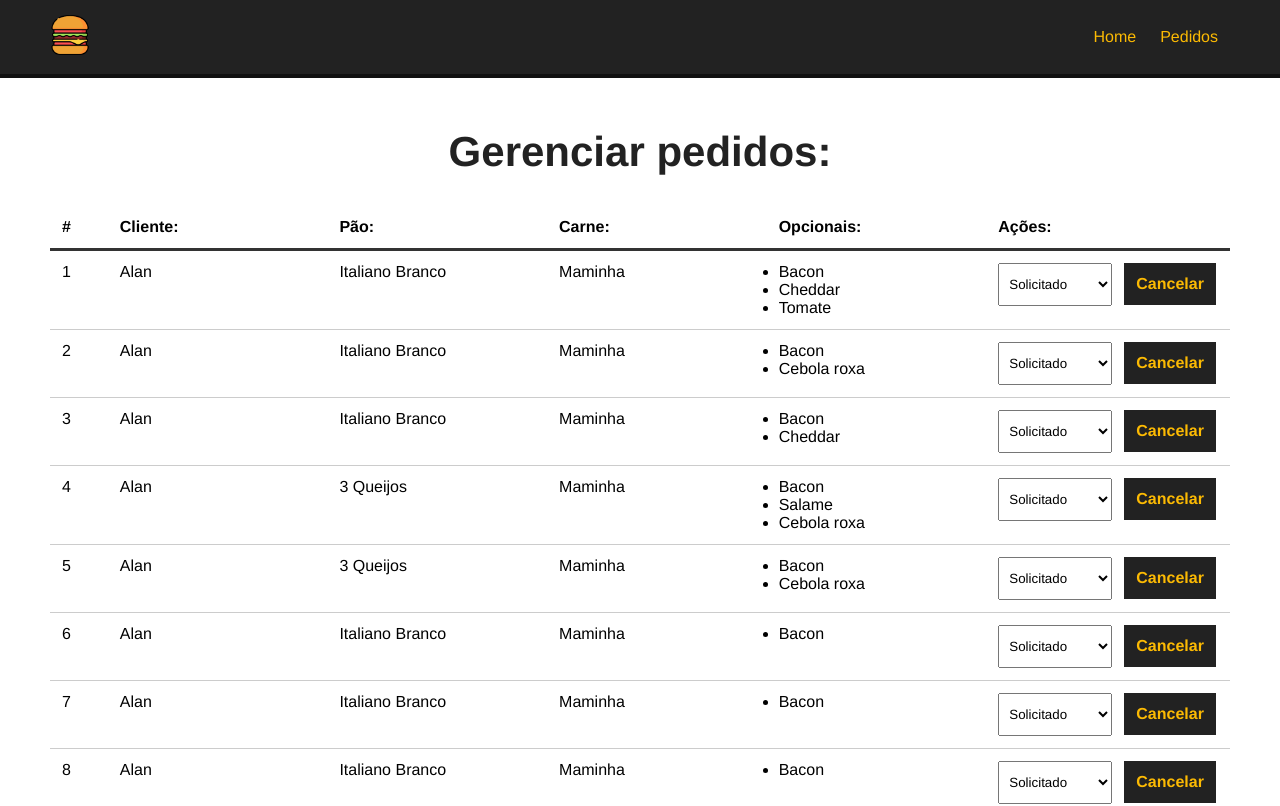
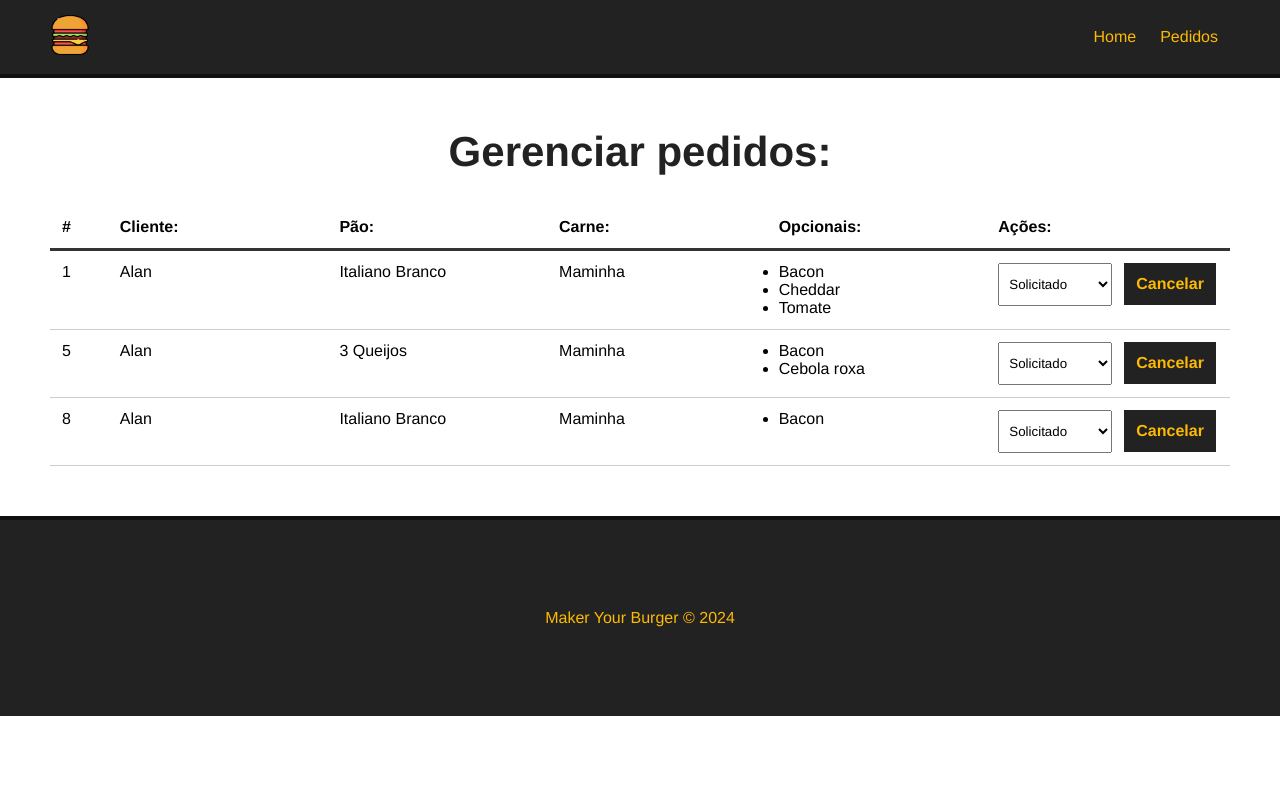
Before and after one commit to AlanGabHahn/make_burger, a Vue app: page /pedidos in a window 1280 px wide. Shown: the top 806 px of the page. Built offline with nearby package versions, Linux system fonts and the light colour scheme; data requests are answered from the project's data file.

Commit message:
Removendo pedidos do sistema

```diff
--- a/database/db.json
+++ b/database/db.json
@@ -91,40 +91,6 @@
       "status": "Solicitado"
     },
     {
-      "id": "2",
-      "nome": "Alan",
-      "carne": "Maminha",
-      "pao": "Italiano Branco",
-      "opcionais": [
-        "Bacon",
-        "Cebola roxa"
-      ],
-      "status": "Solicitado"
-    },
-    {
-      "id": "3",
-      "nome": "Alan",
-      "carne": "Maminha",
-      "pao": "Italiano Branco",
-      "opcionais": [
-        "Bacon",
-        "Cheddar"
-      ],
-      "status": "Solicitado"
-    },
-    {
-      "id": "4",
-      "nome": "Alan",
-      "carne": "Maminha",
-      "pao": "3 Queijos",
-      "opcionais": [
-        "Bacon",
-        "Salame",
-        "Cebola roxa"
-      ],
-      "status": "Solicitado"
-    },
-    {
       "id": "5",
       "nome": "Alan",
       "carne": "Maminha",
@@ -132,26 +98,6 @@
       "opcionais": [
         "Bacon",
         "Cebola roxa"
-      ],
-      "status": "Solicitado"
-    },
-    {
-      "id": "6",
-      "nome": "Alan",
-      "carne": "Maminha",
-      "pao": "Italiano Branco",
-      "opcionais": [
-        "Bacon"
-      ],
-      "status": "Solicitado"
-    },
-    {
-      "id": "7",
-      "nome": "Alan",
-      "carne": "Maminha",
-      "pao": "Italiano Branco",
-      "opcionais": [
-        "Bacon"
       ],
       "status": "Solicitado"
     },
--- a/src/components/BurgerForm.vue
+++ b/src/components/BurgerForm.vue
@@ -72,7 +72,7 @@
                 carne: this.carne,
                 pao: this.pao,
                 opcionais: Array.from(this.opcionais),
-                status: "Solicitato"
+                status: "Solicitado"
             }
             const dataJson = JSON.stringify(data);
             const req = await fetch("http://localhost:3000/burgers", {
--- a/src/components/Dashboard.vue
+++ b/src/components/Dashboard.vue
@@ -34,7 +34,7 @@
                                 {{ s.tipo }}
                             </option>
                         </select>
-                        <button class="delete-btn">Cancelar</button>
+                        <button class="delete-btn" @click="deleteBurger(burger.id)">Cancelar</button>
                     </div>
                 </div>
             </div>
@@ -63,6 +63,13 @@
             const req = await fetch("http://localhost:3000/status");
             const data = await req.json();
             this.status = data;
+        },
+        async deleteBurger(id) {
+            const req = await fetch(`http://localhost:3000/burgers/${id}`, {
+                method: "DELETE"
+            });
+            const res = await req.json();
+            this.getPedidos();
         }
     },
     mounted() {
```
